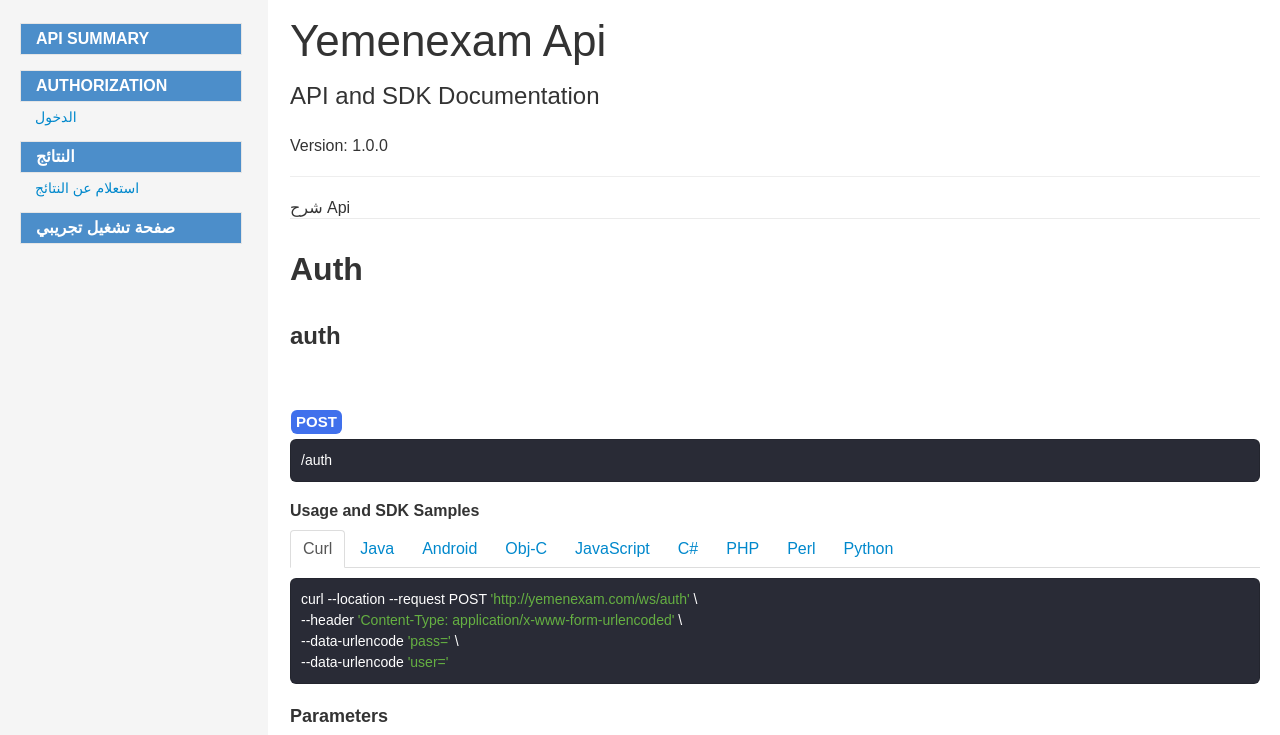
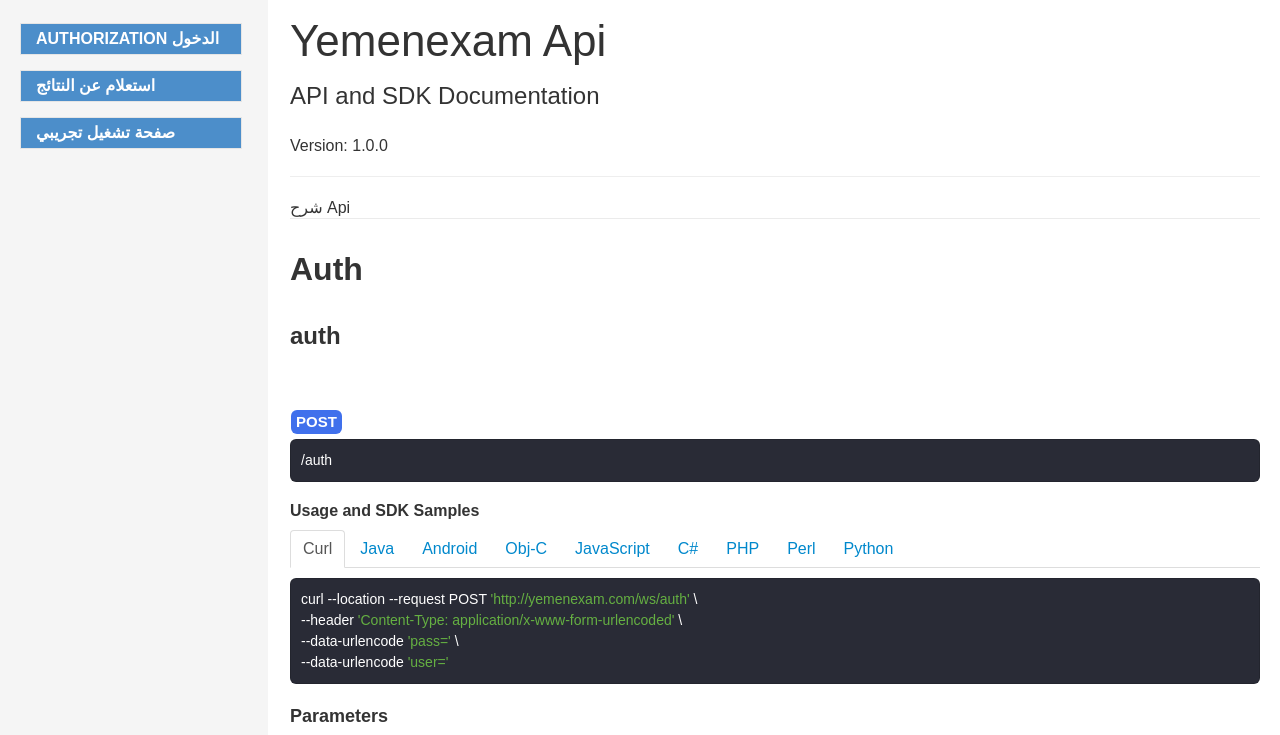
Before and after one commit to yemenexam/yemenexam.github.io, a plain HTML site: page index.html in a window 1280 px wide. Shown: the top 735 px of the page. Drawn offline with Linux system fonts and the light colour scheme.

Commit message:
Add files via upload

```diff
--- a/index.html
+++ b/index.html
@@ -833,17 +833,12 @@
 
               </div>
             -->
-            <li class="nav-fixed nav-header active" data-group="_"><a href="#api-_e">API Summary</a></li>
-
-                  <li class="nav-header" data-group="Auth"><a href="#api-Auth">Authorization</a></li>
-                    <li data-group="Auth" data-name="auth" class="">
-                      <a href="#api-Auth-auth">الدخول</a>
-                    </li>
-                  <li class="nav-header" data-group="Marks"><a href="#api-Marks">النتائج</a></li>
-                    <li data-group="Marks" data-name="getMarks" class="">
-                      <a href="#api-Marks-getMarks">استعلام عن النتائج</a>
-                    </li>
-					            <li class="nav-fixed nav-header active" data-group="_"><a href="test">صفحة تشغيل تجريبي</a></li>
+
+                  <li class="nav-header" data-group="Auth"><a href="#api-Auth">Authorization الدخول</a></li>
+
+                  <li class="nav-header" data-group="Marks"><a href="#api-Marks">استعلام عن النتائج</a></li>
+
+					            <li class="nav-fixed nav-header active"><a href="/test">صفحة تشغيل تجريبي</a></li>
           </ul>
         </nav>
       </div>
```
